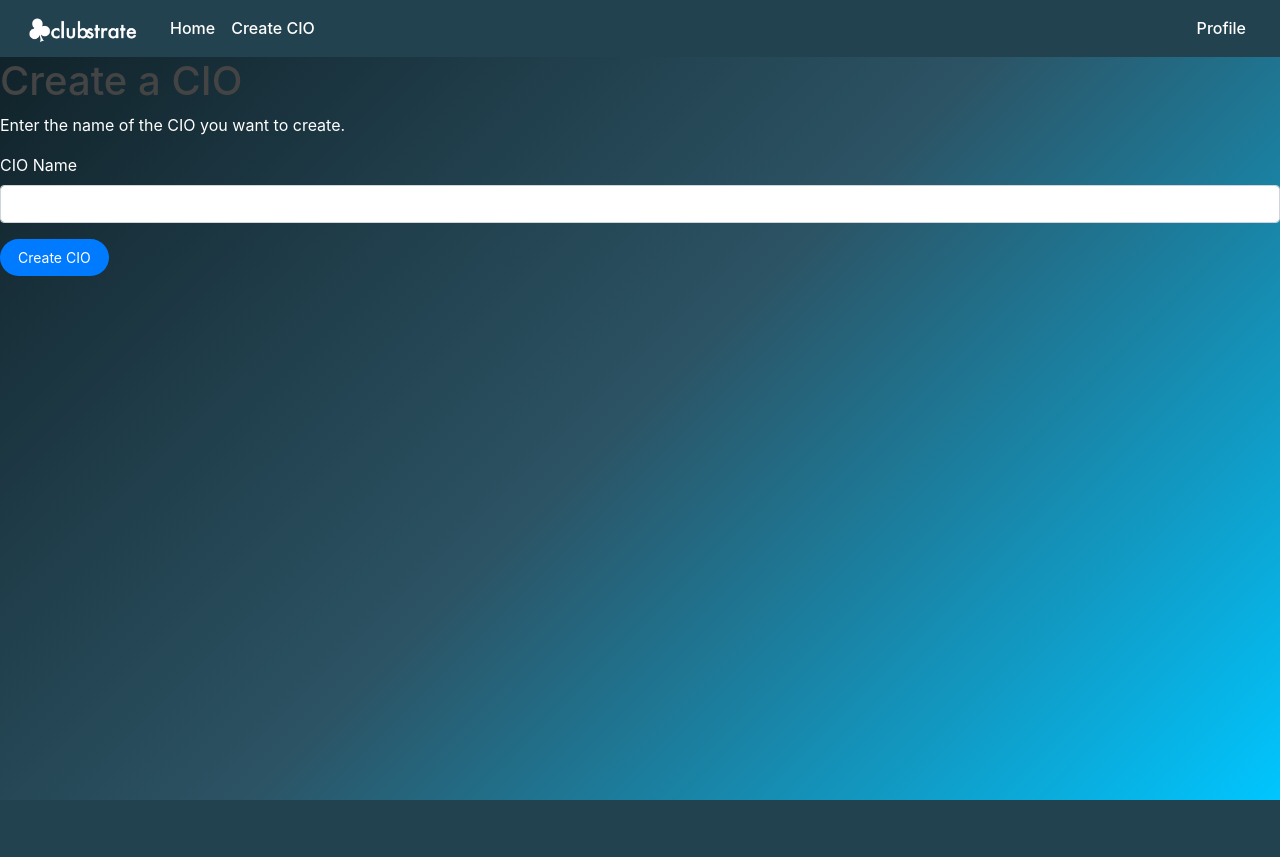
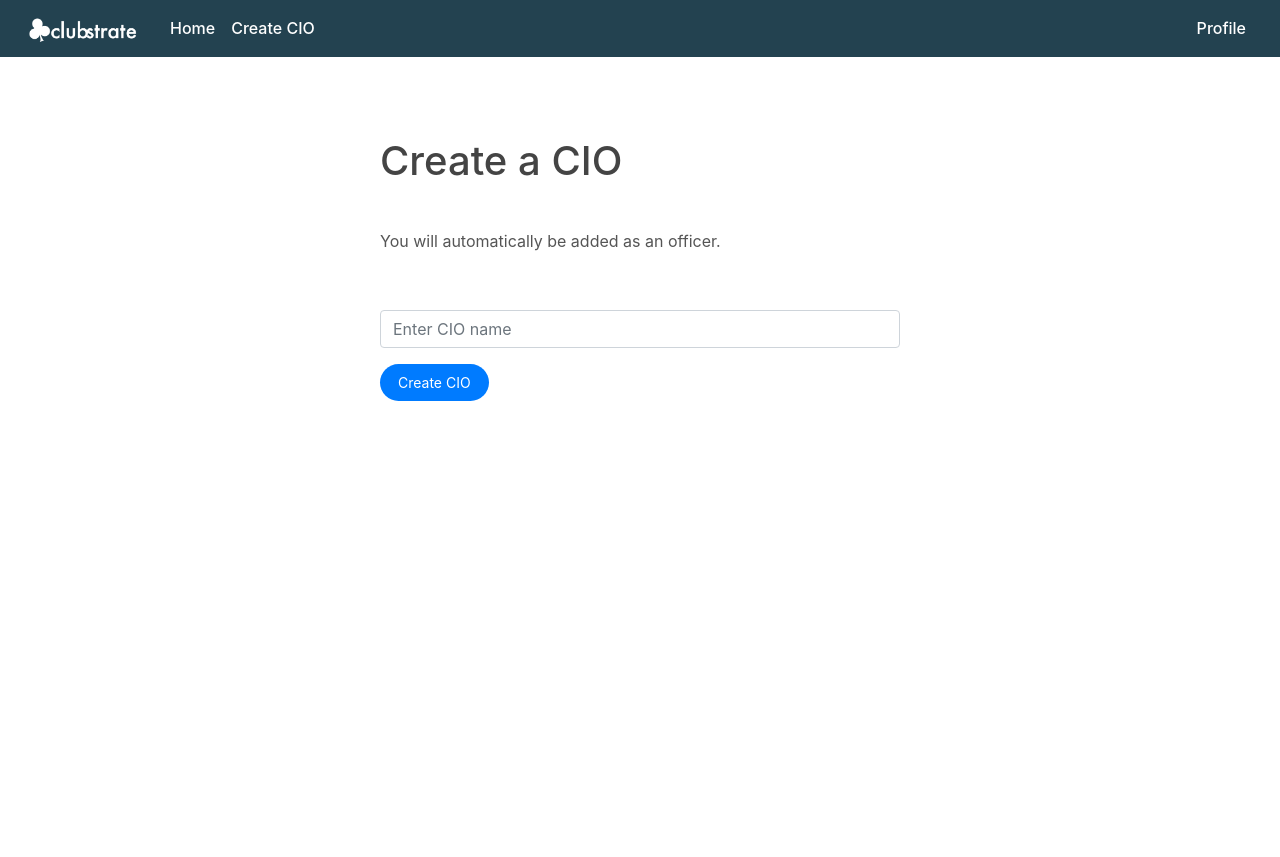
Before and after one commit to longknguyen/clubstrate, a Django app: page /create/ in a window 1280 px wide. Before the commit the page ends 800 px from the top, so only its background shows below. Run offline with Django 4.2, Linux system fonts and the light colour scheme; the visitor is signed in with stand-in values (Sample User, id 1); some libraries are stand-ins or nearby versions.

Commit message:
Updated create CIO page UI

```diff
--- a/cios/templates/cios/create_cio.html
+++ b/cios/templates/cios/create_cio.html
@@ -1,15 +1,25 @@
 {% extends 'base.html' %}
 
 {% block content %}
-<h1>Create a CIO</h1>
-<p>Enter the name of the CIO you want to create.</p>
+<div style="background: white; min-height: 100vh; padding-top: 40px;">
 
-<form method='POST'>
-    {% csrf_token %}
-    <div class='form-group'>
-        <label for='name'>CIO Name</label>
-        <input type='text' class='form-control' id='name' name='name' required>
+    <div style="padding: 40px; border-radius: 12px; max-width: 600px; margin: 0 auto;">
+
+        <h1 style="margin-bottom: 10px;">Create a CIO</h1>
+        <p style="margin-bottom: 10px;">Enter the name of the CIO you want to create.</p>
+        <p style="margin-bottom: 25px; color: #555;">You will automatically be added as an officer.</p>
+
+        <form method='POST'>
+            {% csrf_token %}
+
+            <div class='form-group'>
+                <label for='name'><strong>CIO Name</strong></label>
+                <input type='text' class='form-control' id='name' name='name' placeholder="Enter CIO name" required>
+            </div>
+
+            <button type='submit' class='btn btn-primary'>Create CIO</button>
+        </form>
+
     </div>
-    <button type='submit' class='btn btn-primary'>Create CIO</button>
-</form>
+</div>
 {% endblock %}
```
